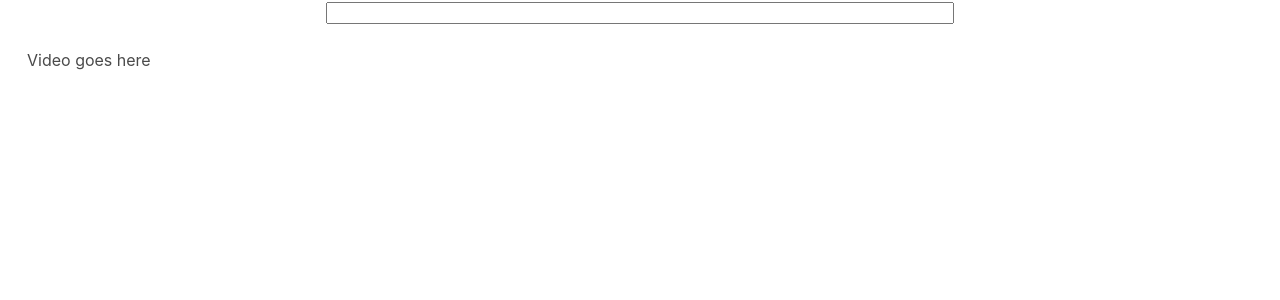
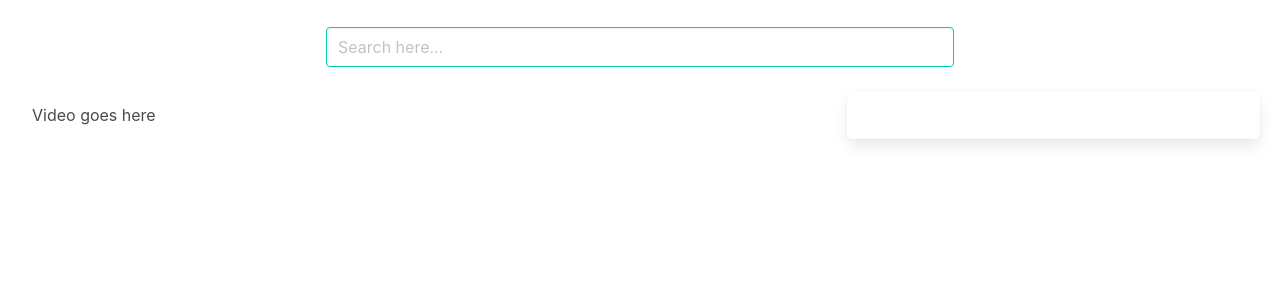
Before and after one commit to SparksFullStack/vue-youtube-app, a Vue app: page / in a window 1280 px wide. Shown: the top 300 px of the page. Built offline with nearby package versions, Linux system fonts and the light colour scheme.

Commit message:
elements styled and structured

```diff
--- a/src/App.vue
+++ b/src/App.vue
@@ -2,7 +2,7 @@
 
 <template>
     <div>
-        <div class="columns is-centered">
+        <div class="columns is-centered searchbar-column">
             <SearchBar @termChange="onTermChange" class="column is-half">
             </SearchBar>
         </div>
@@ -54,8 +54,14 @@ export default {
 
 <style>
     @import "~bulma/css/bulma.css";
+
+    .searchbar-column {
+        margin-top: 15px;
+    }
+
     .main-column {
-        margin-left: 15px;
-        margin-right: 15px;
+        margin-top: 10px;
+        margin-left: 20px;
+        margin-right: 20px;
     }
 </style>
--- a/src/components/SearchBar.vue
+++ b/src/components/SearchBar.vue
@@ -1,6 +1,6 @@
 <template>
     <div class="searchBarContainer">
-        <input @input="onInput" @change="onInputChange"/>
+        <input @input="onInput" @change="onInputChange" class="input is-primary" type="text" placeholder="Search here..." />
     </div>
 </template>
 
--- a/src/components/VideoList.vue
+++ b/src/components/VideoList.vue
@@ -1,6 +1,6 @@
 <template>
-    <ul>
-        <VideoListItem :key="video.etag" v-for="video in videos" :video="video">
+    <ul class="panel">
+        <VideoListItem :key="video.etag" v-for="video in videos" :video="video" class="panel-tabs">
         </VideoListItem>
     </ul>
 </template>
--- a/src/components/VideoListItem.vue
+++ b/src/components/VideoListItem.vue
@@ -1,7 +1,7 @@
 <template>
     <li class="columns">
         <div class="column is-one-quarter">
-            test1
+            <img :src="video.snippet.thumbnails.default.url" class="list-thumbail"/>
         </div>
 
         <div class="column">
@@ -20,5 +20,4 @@ export default {
 </script>
 
 <style scoped>
-
 </style>
```
